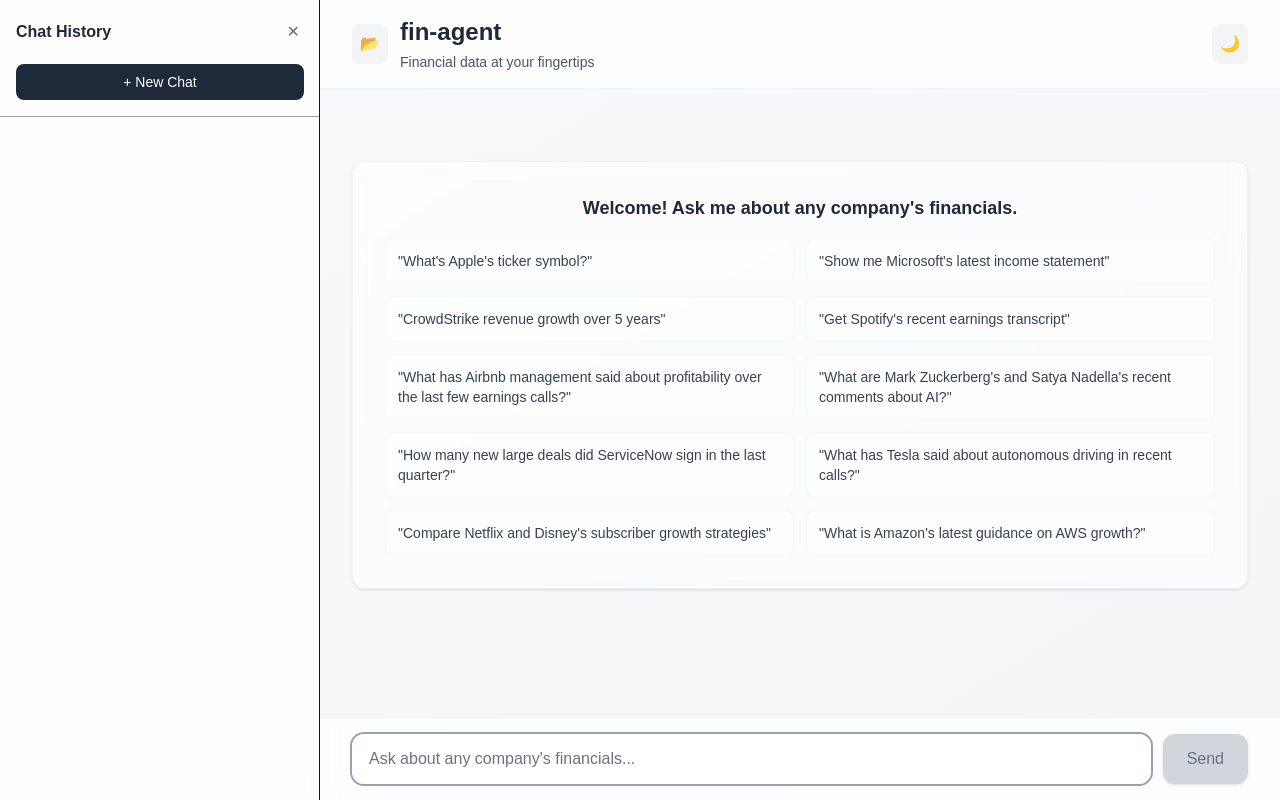
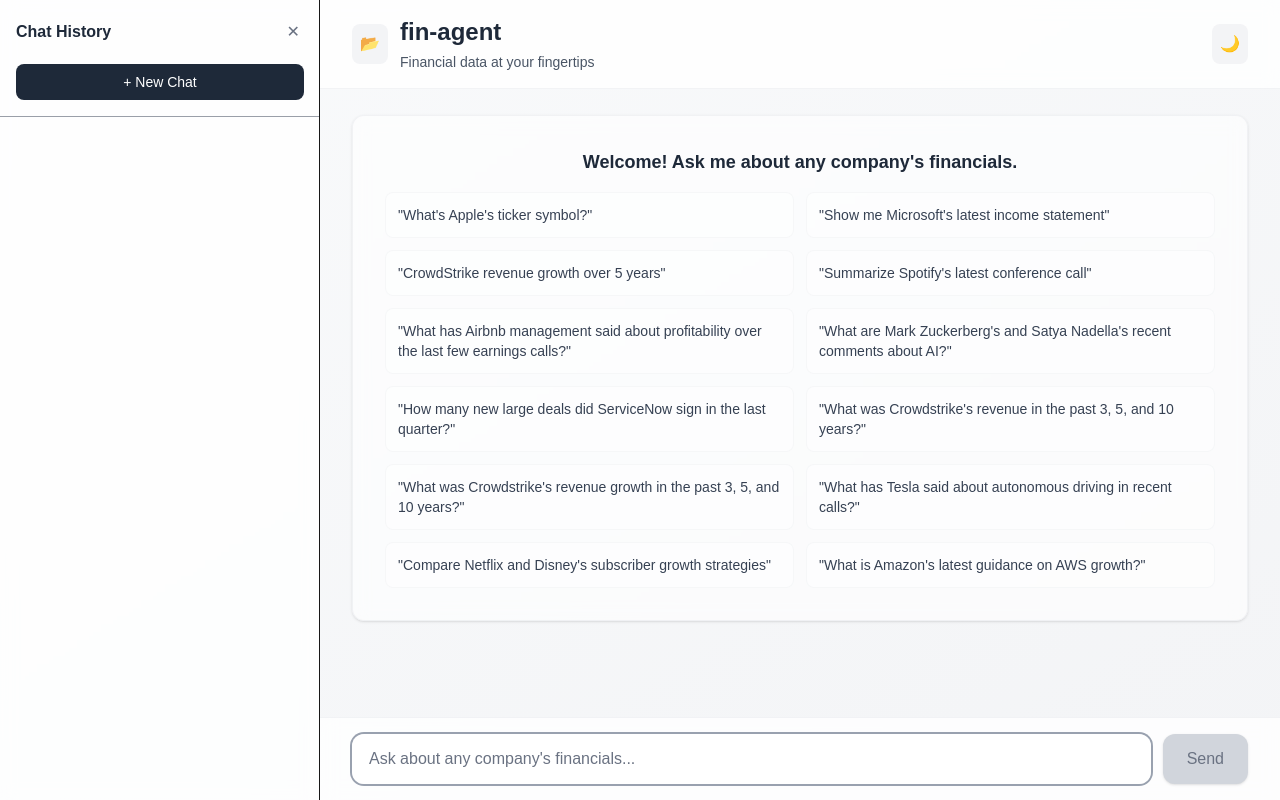
Before and after one commit to teamleaderleo/fin-agent, a Next.js app: page / in a window 1280 px wide. Built offline with nearby package versions, Linux system fonts and the light colour scheme.

Commit message:
add exact example queries to the welcome screen

```diff
--- a/components/chat/WelcomeScreen.tsx
+++ b/components/chat/WelcomeScreen.tsx
@@ -9,10 +9,12 @@
   "What's Apple's ticker symbol?",
   "Show me Microsoft's latest income statement",
   "CrowdStrike revenue growth over 5 years",
-  "Get Spotify's recent earnings transcript",
+  "Summarize Spotify's latest conference call",
   "What has Airbnb management said about profitability over the last few earnings calls?",
   "What are Mark Zuckerberg's and Satya Nadella's recent comments about AI?",
   "How many new large deals did ServiceNow sign in the last quarter?",
+  "What was Crowdstrike's revenue in the past 3, 5, and 10 years?",
+  "What was Crowdstrike's revenue growth in the past 3, 5, and 10 years?",
   "What has Tesla said about autonomous driving in recent calls?",
   "Compare Netflix and Disney's subscriber growth strategies",
   "What is Amazon's latest guidance on AWS growth?"
```
